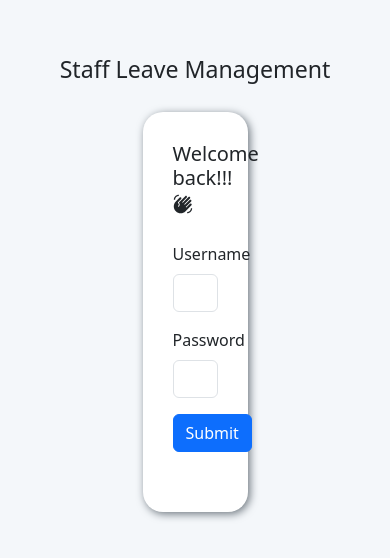
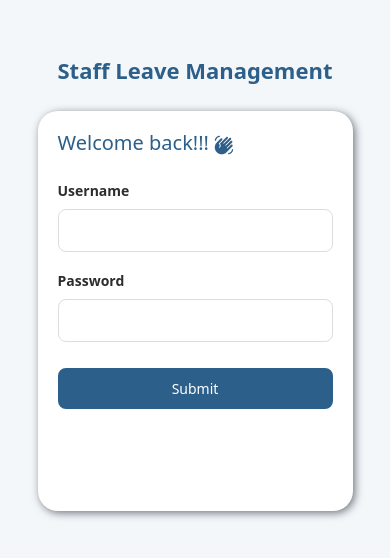
Before and after one commit to Rakshith0907/staff-leave-management, a React app in the folder frontend/: page /login in a window 390 px wide. Shown: the part 138-696 px from the top of the page. Built offline with nearby package versions, Linux system fonts and the light colour scheme; the HTML template or start-up script is replaced by a standard one.

Commit message:
completed Login.css with updates and made responsive

```diff
--- a/frontend/src/components/Navbar.jsx
+++ b/frontend/src/components/Navbar.jsx
@@ -14,24 +14,24 @@ const Navbar = () => {
 
   return (
     <div className="nav-main">
-      <div className="nac-container">
+      <div className="nav-container">
         <Link to="/">Dashboard</Link>
         {user.role === "employee" && (
           <>
-            <Link to="apply">ApplyLeave</Link>
-            <Link to="my-leaves">My Leaves</Link>
+            <Link className="nav-ele" to="apply">ApplyLeave</Link>
+            <Link className="nav-ele" to="my-leaves">My Leaves</Link>
           </>
         )}
         {user.role === 'manager' && (
           <>
-            <Link to='manage-leaves' >Manage Leaves</Link>
+            <Link className="nav-ele" to='manage-leaves' >Manage Leaves</Link>
           </>
         )}
         {user.role === 'admin' && (
           <>
-            <Link to='admin' >Admin Panel</Link>
-            <Link to='manage-leaves'>Manage Leaves</Link>
-            <Link to='register'>Register New User</Link>
+            <Link className="nav-ele" to='admin' >Admin Panel</Link>
+            <Link className="nav-ele" to='manage-leaves'>Manage Leaves</Link>
+            <Link className="nav-ele" to='register'>Register New User</Link>
           </>
         )}
         <button className="btn btn-danger" onClick={handleLogout}>Logout</button>
--- a/frontend/src/pages/Login.jsx
+++ b/frontend/src/pages/Login.jsx
@@ -33,10 +33,10 @@ const Login = () => {
     <div className="login-main">
       <div className="login-container">
         <div className="login-head">
-          <h3>Staff Leave Management</h3>
+          <h1>Staff Leave Management</h1>
         </div>
         <div className="login-box">
-          <h5>Welcome back!!! <MdWavingHand /> </h5>
+          <h2>Welcome back!!! <MdWavingHand /> </h2>
           <form method="POST" onSubmit={handleSubmit}>
             {error && <p style={{ color: "red" }}> {error} </p>}
             <div className="mb-3">
--- a/frontend/src/styles/Login.css
+++ b/frontend/src/styles/Login.css
@@ -21,11 +21,18 @@
     margin-bottom: 20px;
 }
 
+.login-head h1 {
+    color: var(--primary);
+    font-size: 32px;
+    font-weight: 700;
+}
+
 .login-box {
     display: flex;
-    width: 30%;
     min-height: 400px;
     height: auto;
+    min-width: 300px;
+    width: auto;
     flex-direction: column;
     padding: 30px;
     gap: 20px;
@@ -33,3 +40,79 @@
     background-color: var(--white);
     box-shadow: 2px 2px 8px var(--subtext);
 }
+
+.login-box h2 {
+    color: var(--primary);
+    font-size: 24px;
+}
+
+.login-box label {
+    font-weight: 600;
+    color: var(--text);
+    font-size: 14px;
+}
+
+.login-box button {
+    width: 100%;
+    padding: 10px;
+    background-color: var(--primary);
+    color: white;
+    border: none;
+    border-radius: 8px;
+    cursor: pointer;
+    font-size: 16px;
+    margin-top: 10px;
+}
+
+.login-box button:hover {
+    background-color: var(--secondary);
+}
+
+.login-box input {
+    width: 100%;
+    padding: 10px;
+    border: 1px solid #ddd;
+    border-radius: 8px;
+    font-size: 14px;
+    outline: none;
+}
+
+.login-box input:focus {
+    border-color: var(--secondary);
+}
+
+/* Tablet */
+@media (max-width: 1024px) {
+    .login-box {
+        width: 60%;
+    }
+
+    .login-head h1 {
+        font-size: 26px;
+    }
+}
+
+/* Mobile */
+@media (max-width: 480px) {
+    .login-main{
+        max-height: 100vh;
+    }
+
+    .login-box {
+        width: 90%;
+        padding: 20px;
+        gap: 15px;
+    }
+
+    .login-head h1 {
+        font-size: 22px;
+    }
+
+    .login-box h2 {
+        font-size: 20px;
+    }
+
+    .login-box button {
+        font-size: 14px;
+    }
+}
```
Also changed, not shown: frontend/src/styles/Navbar.css (added).
